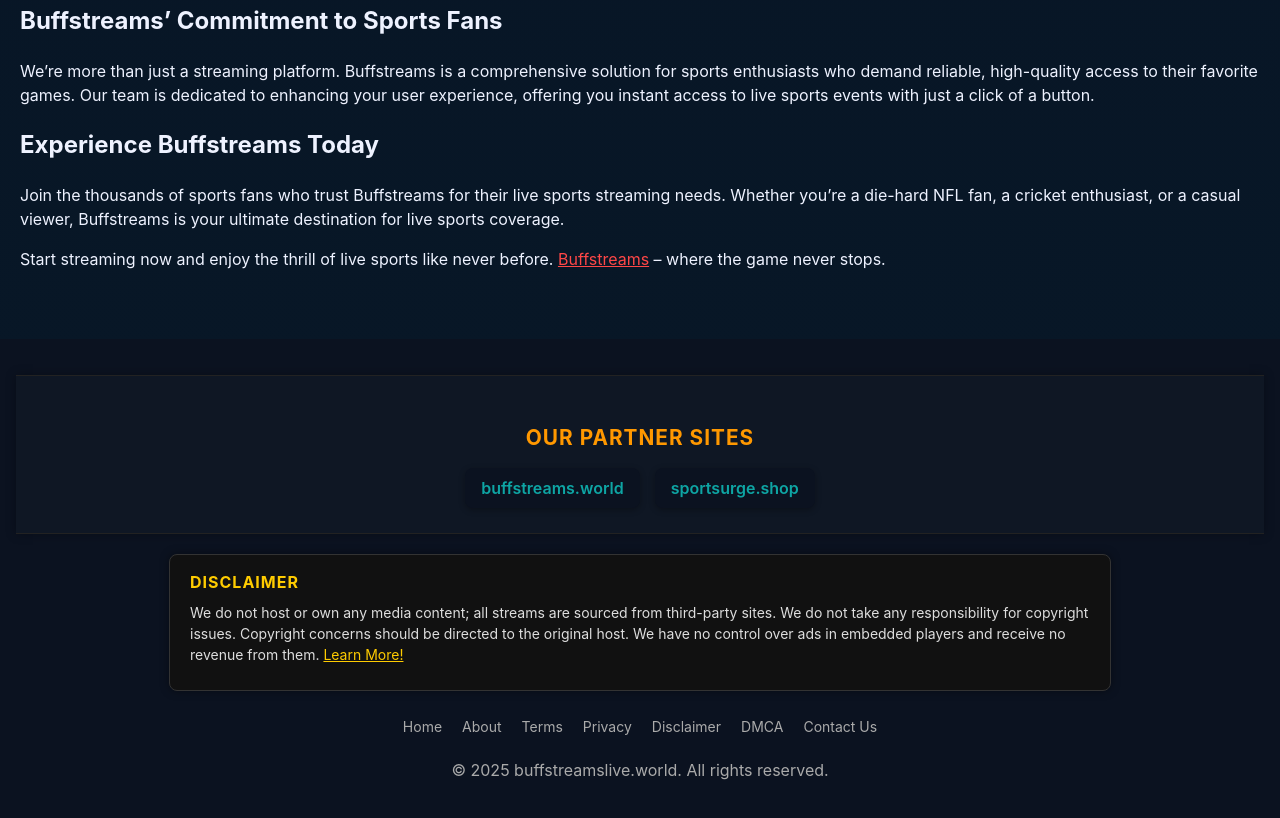
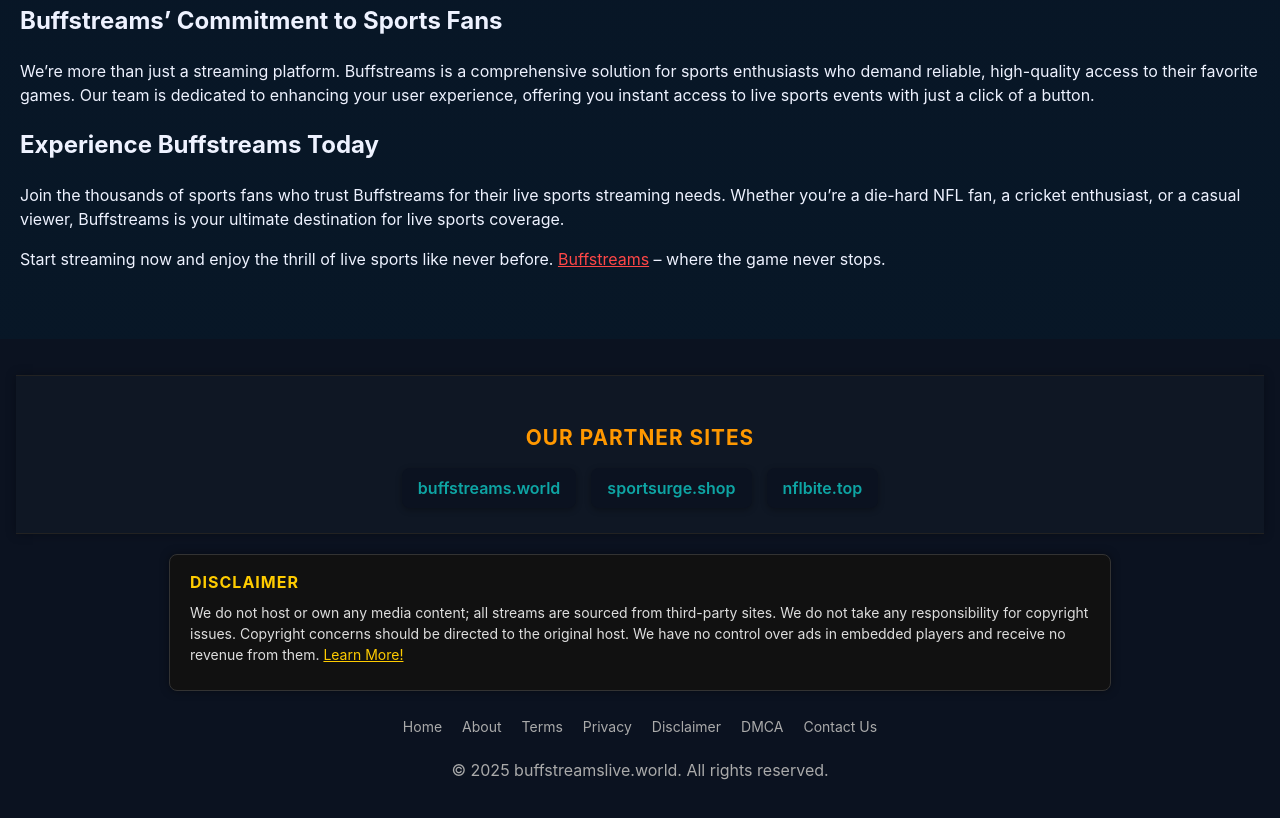
Before and after one commit to arkhanarkhan82/newbuffstreams, a plain HTML site: page index.html in a window 1280 px wide. Shown: the part 2909-3727 px from the top of the page. Drawn offline with Linux system fonts and the light colour scheme.

Commit message:
Update index.html

```diff
--- a/index.html
+++ b/index.html
@@ -262,6 +262,7 @@
   <div class="partner-links">
     <a href="https://buffstreams.world/" target="_blank" rel="noopener">buffstreams.world</a>
     <a href="https://sportsurge.shop/" target="_blank" rel="noopener">sportsurge.shop</a>
+	  <a href="https://nflbite.top/" target="_blank" rel="noopener">nflbite.top</a>
   </div>
 </div>
 <!-- Partner Sites Section End -->
```
